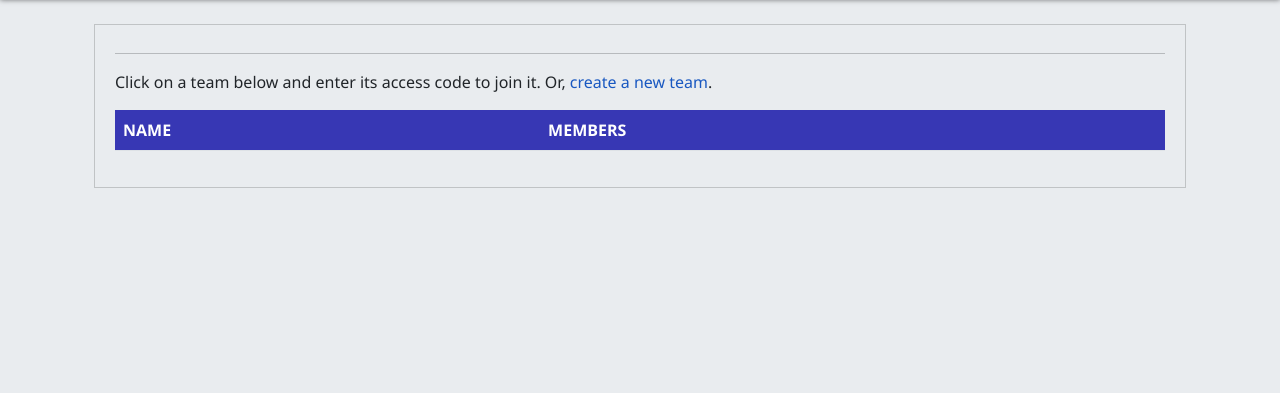
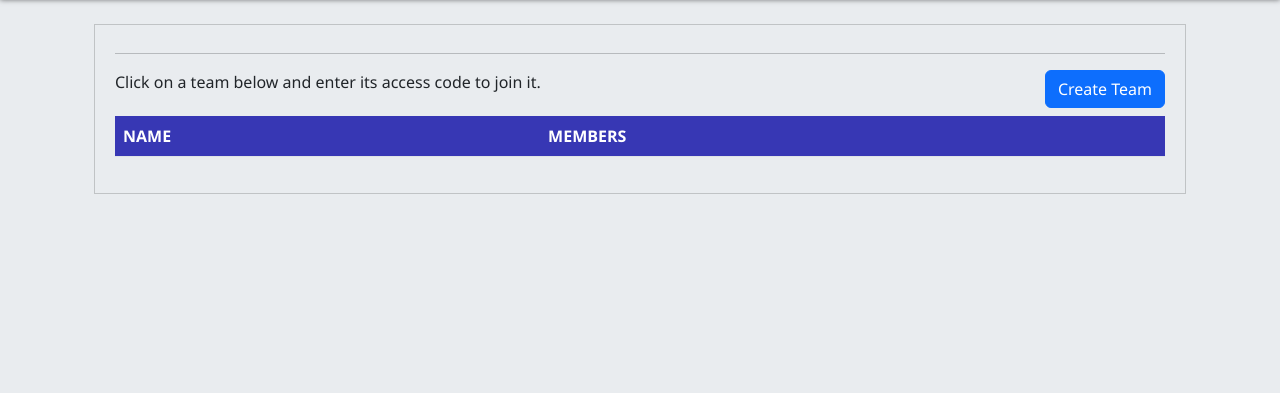
Before and after one commit to mcpt/ctf, a Django app: template templates/team/list.html in a window 1280 px wide. Shown: the part 50-443 px from the top of the page. Run offline with Django 3.2, Linux system fonts and the light colour scheme; the template is opened without the code that fills it, so the values that code supplies are empty; style sheets or scripts are compiled from the project's sources; parts of the project's set-up code (start-up, migrations or seed data) failed here and were passed over; some libraries are stand-ins or nearby versions.

Commit message:
Change create team button
Rename wd-small to fit naming scheme

```diff
--- a/public/scss/components.scss
+++ b/public/scss/components.scss
@@ -21,9 +21,12 @@ a, .btn-link {
     color: red;
 }
 
-.wd-small {
+.w-small {
     max-width: 540px;
     width: 100%;
+}
+.w-initial {
+    width: initial;
 }
 
 // cards
--- a/templates/account/base.html
+++ b/templates/account/base.html
@@ -12,4 +12,4 @@
 </style>
 {% endblock %}
 
-{% block container_classes %}wd-small{% endblock %}
+{% block container_classes %}w-small{% endblock %}
--- a/templates/form-small.html
+++ b/templates/form-small.html
@@ -1,3 +1,3 @@
 {% extends "form.html" %}
 
-{% block container_classes %}wd-small{% endblock %}
+{% block container_classes %}w-small{% endblock %}
--- a/templates/team/list.html
+++ b/templates/team/list.html
@@ -3,7 +3,10 @@
 {% load color_tags %}
 
 {% block before_table %}
-    <p>Click on a team below and enter its access code to join it. Or, <a href="{% url 'team_create' %}">create a new team</a>.</p>
+    <div class="d-md-flex justify-content-between">
+        <p class="mb-2 w-initial">Click on a team below and enter its access code to join it.</p>
+        <a class="btn btn-primary mb-2 w-initial" href="{% url 'team_create' %}">Create Team</a>
+    </div>
 {% endblock %}
 
 {% block th %}
```
